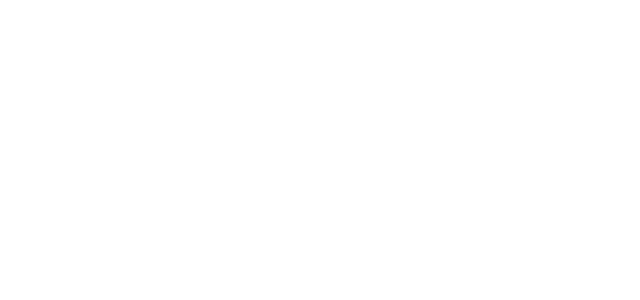
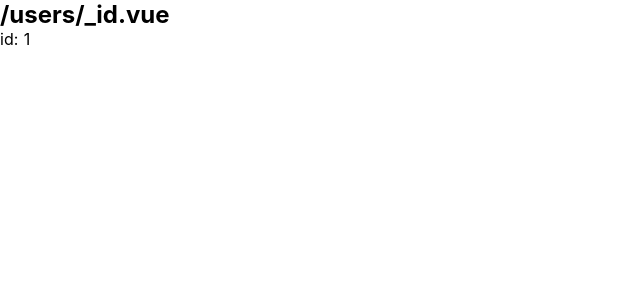
Before and after one commit to nabesuke5098/nuxt_test, a Nuxt app: page /users/1 in a window 1280 px wide. Before the commit this address had no page. Shown: the top 300 px of the page, without its empty margins (0-640 px from the left). Built offline with nearby package versions, Linux system fonts and the light colour scheme.

Commit message:
[add]_id.vue

```diff
--- /dev/null
+++ b/pages/users/_id.vue
@@ -0,0 +1,16 @@
+<template>
+  <section>
+    <h1>{{ message }}</h1>
+    <p>id: {{ this.$route.params.id }}</p>
+  </section>
+</template>
+
+<script>
+  export default {
+    data: function() {
+      return {
+        message: '/users/_id.vue'
+      }
+    }
+  }
+</script>
```
